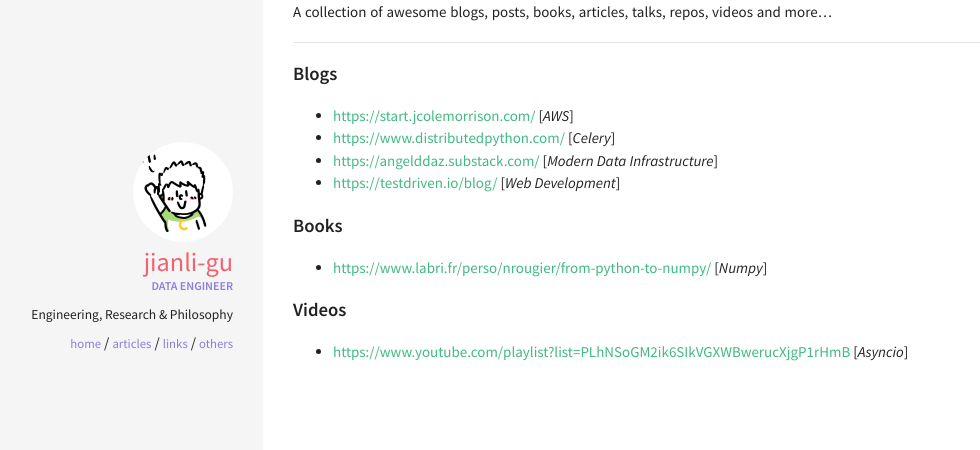
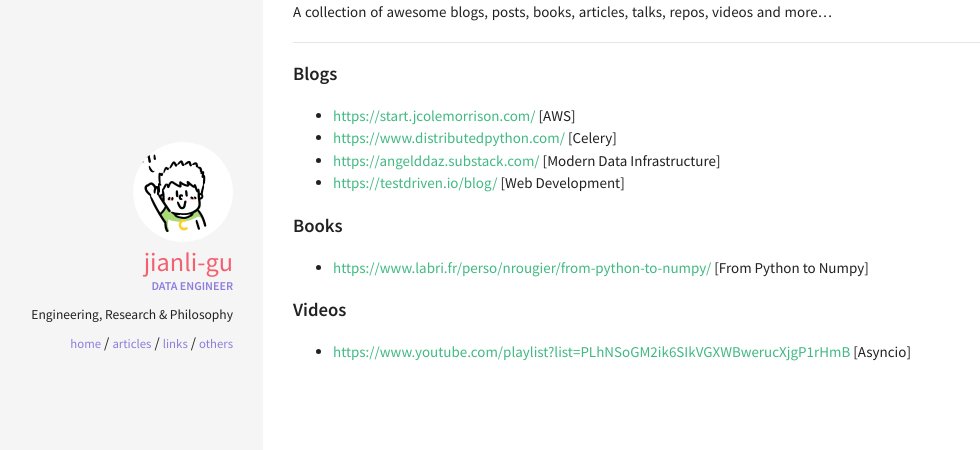
Before and after one commit to jianli-gu/jianli-gu.github.io, a Jekyll site: the page built from links.md, in a window 1280 px wide. Shown: the part 158-608 px from the top of the page, without its empty margins (57-1037 px from the left). Built offline with Jekyll 4.4.1, drawn with Linux system fonts in a browser that asks for light colours.

Commit message:
Update links

```diff
--- a/links.md
+++ b/links.md
@@ -10,17 +10,17 @@ A collection of awesome blogs, posts, books, articles, talks, repos, videos and
 
 #### Blogs
 
-- [https://start.jcolemorrison.com/](https://start.jcolemorrison.com/) [*AWS*]
-- [https://www.distributedpython.com/](https://www.distributedpython.com/) [*Celery*]
-- [https://angelddaz.substack.com/](https://angelddaz.substack.com/) [*Modern Data Infrastructure*]
-- [https://testdriven.io/blog/](https://testdriven.io/blog/) [*Web Development*]
+- [https://start.jcolemorrison.com/](https://start.jcolemorrison.com/) [AWS]
+- [https://www.distributedpython.com/](https://www.distributedpython.com/) [Celery]
+- [https://angelddaz.substack.com/](https://angelddaz.substack.com/) [Modern Data Infrastructure]
+- [https://testdriven.io/blog/](https://testdriven.io/blog/) [Web Development]
 
 
 #### Books
 - [https://www.labri.fr/perso/nrougier/from-python-to-numpy/](
-  https://www.labri.fr/perso/nrougier/from-python-to-numpy) [*Numpy*]
+  https://www.labri.fr/perso/nrougier/from-python-to-numpy) [From Python to Numpy]
 
 
 #### Videos
 - [https://www.youtube.com/playlist?list=PLhNSoGM2ik6SIkVGXWBwerucXjgP1rHmB](
-  https://www.youtube.com/playlist?list=PLhNSoGM2ik6SIkVGXWBwerucXjgP1rHmB) [*Asyncio*]
+  https://www.youtube.com/playlist?list=PLhNSoGM2ik6SIkVGXWBwerucXjgP1rHmB) [Asyncio]
```
